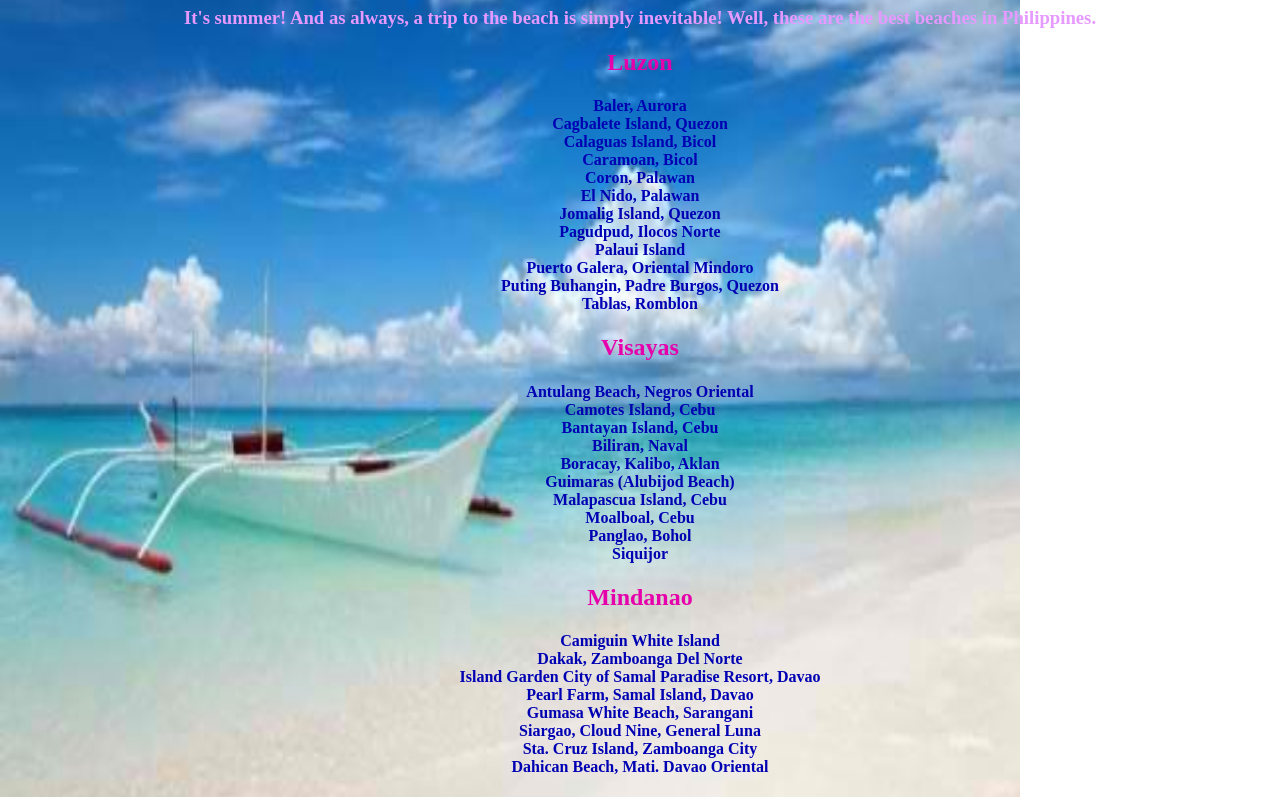
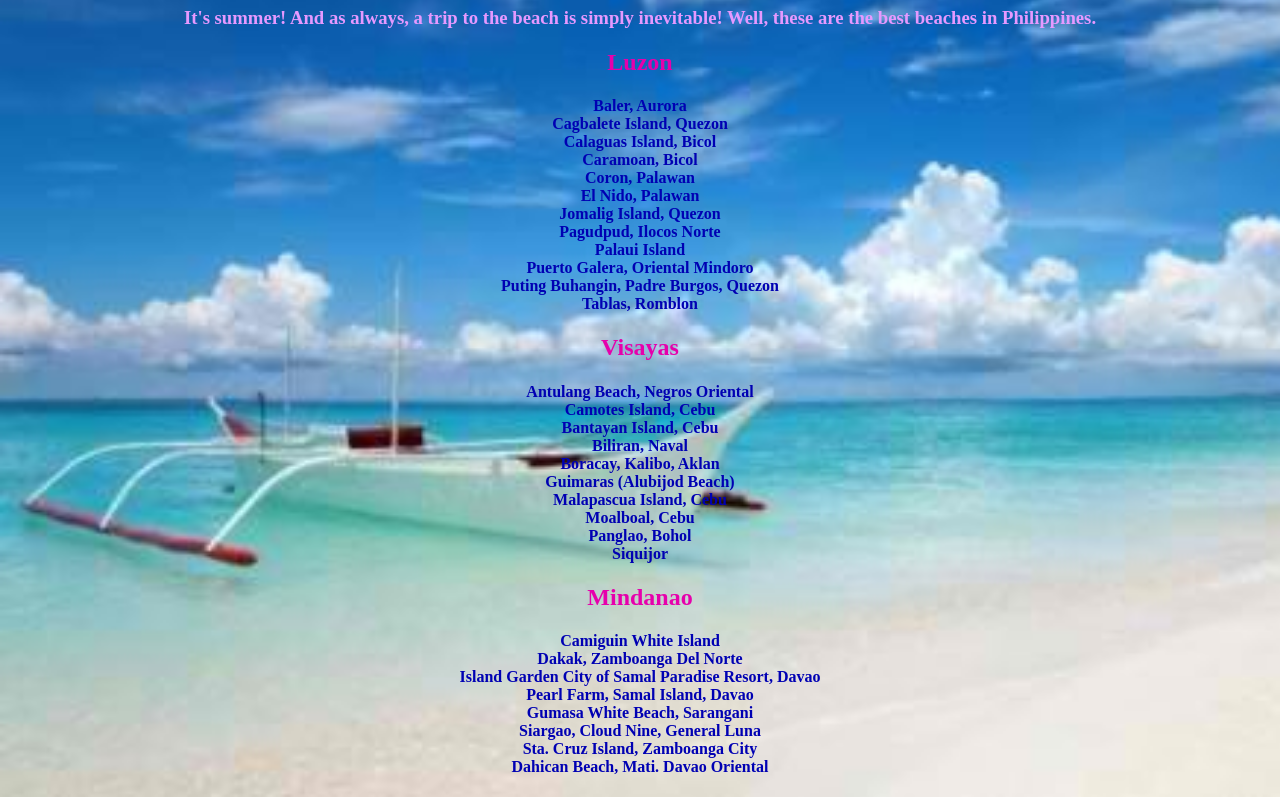
Before and after one commit to OtidaMaricar/Lab5, a plain HTML site: page index.html in a window 1280 px wide. Shown: the part 73-870 px from the top of the page. Drawn offline with Linux system fonts and the light colour scheme.

Commit message:
Update index.html

```diff
--- a/index.html
+++ b/index.html
@@ -7,7 +7,7 @@
 
 body {
     background: url(beaches.jpg);
-    background-size: 1020px 880px;
+    background-size: cover;
     background-repeat: no-repeat;
 }
 
```
